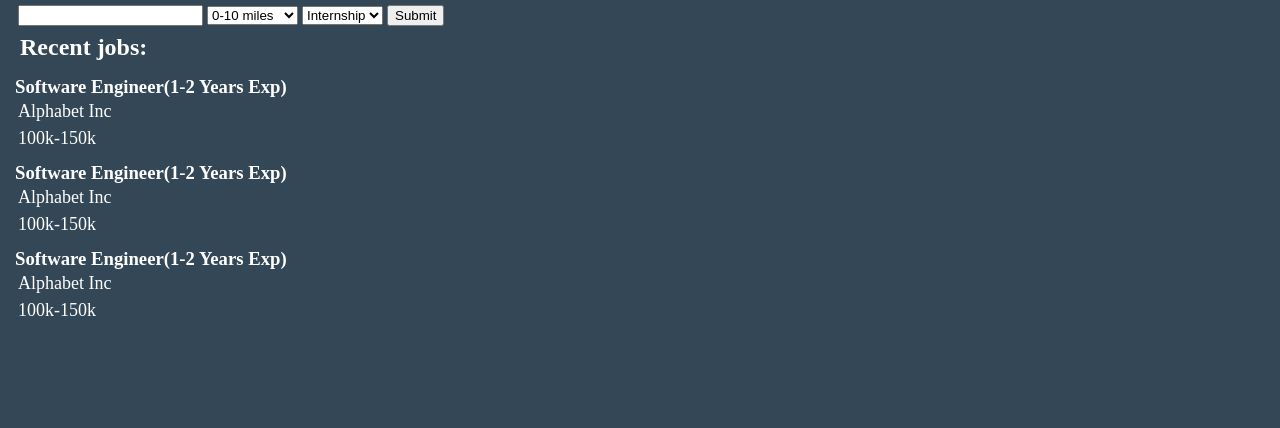
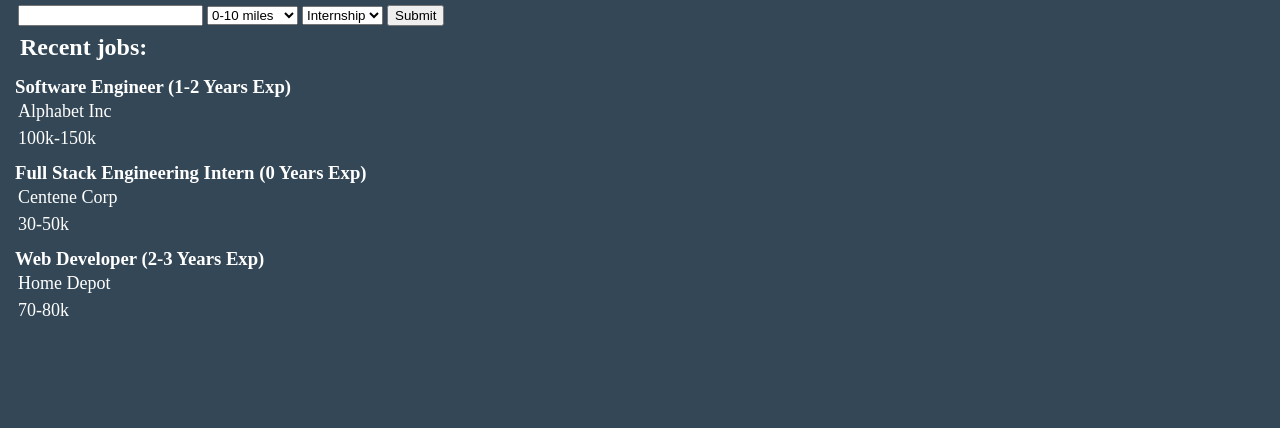
Before and after one commit to Ishaan1402/3155-Final-Project, a plain HTML site: page src/index.html in a window 1280 px wide. Shown: the part 119-547 px from the top of the page. Drawn offline with Linux system fonts and the light colour scheme.

Commit message:
Update index.html

```diff
--- a/src/index.html
+++ b/src/index.html
@@ -46,19 +46,19 @@
             <section>
                 <h2>Recent jobs:</h2>
                 <div class="rjob">
-                    <h3>Software Engineer(1-2 Years Exp)</h3>
+                    <h3>Software Engineer (1-2 Years Exp)</h3>
                     <p>Alphabet Inc</p>
                     <p>100k-150k</p>
                 </div>
                 <div class="rjob">
-                    <h3>Software Engineer(1-2 Years Exp)</h3>
-                    <p>Alphabet Inc</p>
-                    <p>100k-150k</p>
+                    <h3>Full Stack Engineering Intern (0 Years Exp)</h3>
+                    <p>Centene Corp</p>
+                    <p>30-50k</p>
                 </div>
                 <div class="rjob">
-                    <h3>Software Engineer(1-2 Years Exp)</h3>
-                    <p>Alphabet Inc</p>
-                    <p>100k-150k</p>
+                    <h3>Web Developer (2-3 Years Exp)</h3>
+                    <p>Home Depot</p>
+                    <p>70-80k</p>
                 </div>
             </section>
         </main>
```
